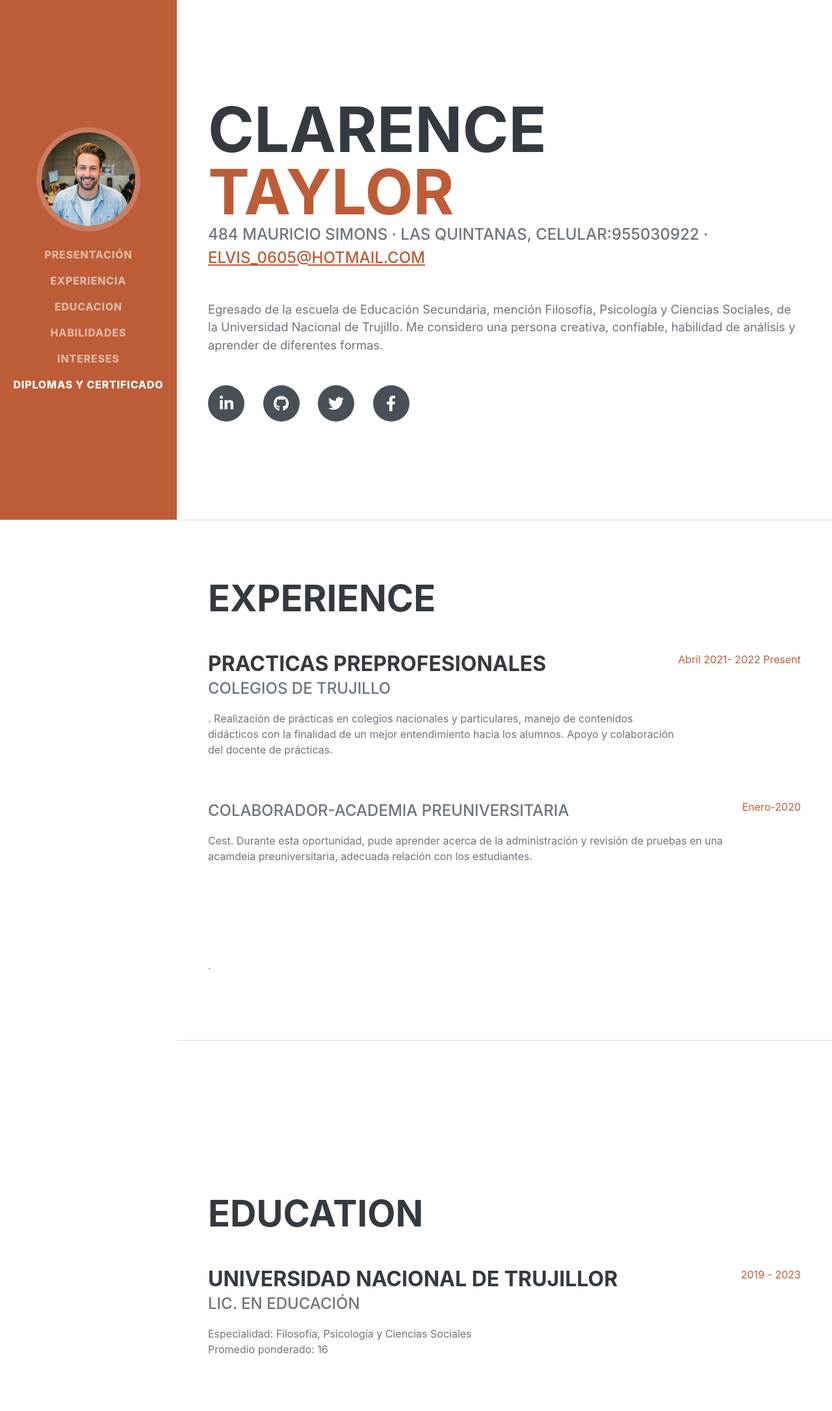
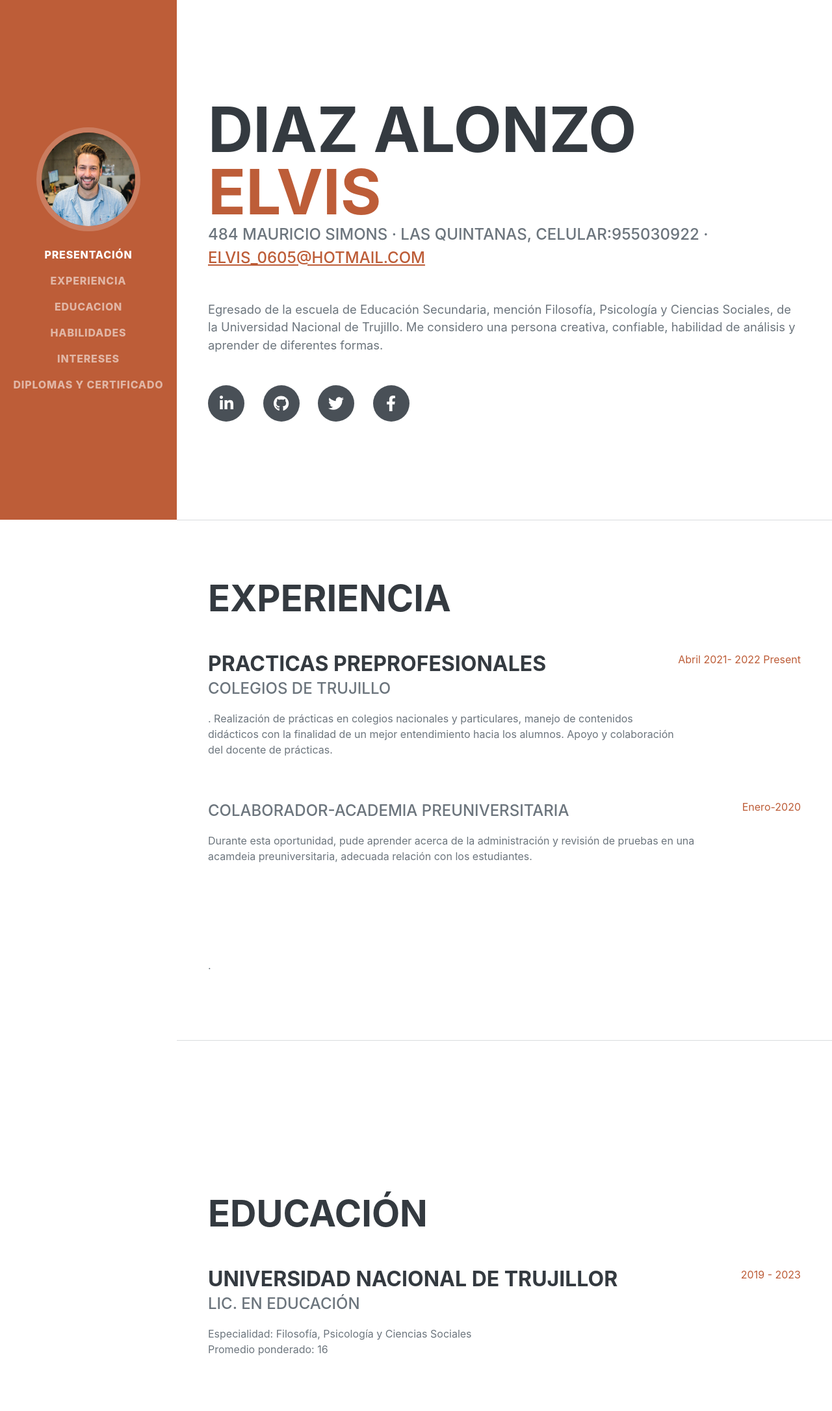
Before and after one commit to ELVISLUISDIAZALONZO/Curriculum-vitae, a plain HTML site: page index.html in a window 1280 px wide. Shown: the top 2172 px of the page at 65% size. Drawn offline with nearby package versions, Linux system fonts and the light colour scheme; a web font is replaced by a local one.

Commit message:
Update index.html

```diff
--- a/index.html
+++ b/index.html
@@ -40,8 +40,8 @@
             <section class="resume-section" id="about">
                 <div class="resume-section-content">
                     <h1 class="mb-0">
-                        Clarence
-                        <span class="text-primary">Taylor</span>
+                        DIAZ ALONZO
+                        <span class="text-primary">ELVIS</span>
                     </h1>
                     <div class="subheading mb-5">
                         484 Mauricio Simons · Las Quintanas, Celular:955030922 ·
@@ -58,9 +58,9 @@
             </section>
             <hr class="m-0" />
             <!-- Experience-->
-            <section class="resume-section" id="experience">
+            <section class="resume-section" id="Experiencia">
                 <div class="resume-section-content">
-                    <h2 class="mb-5">Experience</h2>
+                    <h2 class="mb-5">Experiencia</h2>
                     <div class="d-flex flex-column flex-md-row justify-content-between mb-5">
                         <div class="flex-grow-1">
                             <h3 class="mb-0">PRACTICAS PREPROFESIONALES</h3>
@@ -73,7 +73,7 @@
                         <div class="flex-grow-1">
                             <h3 class="mb-0"> </h3>
                             <div class="subheading mb-3">Colaborador-Academia preuniversitaria</div>
-                            <p>Cest. Durante esta oportunidad, pude aprender acerca de la administración y revisión de pruebas en una acamdeia preuniversitaria, adecuada relación con los estudiantes.</p>
+                            <p> Durante esta oportunidad, pude aprender acerca de la administración y revisión de pruebas en una acamdeia preuniversitaria, adecuada relación con los estudiantes.</p>
                         </div>
                         <div class="flex-shrink-0"><span class="text-primary">Enero-2020</span></div>
                     </div>
@@ -99,7 +99,7 @@
             <!-- Education-->
             <section class="resume-section" id="Educación">
                 <div class="resume-section-content">
-                    <h2 class="mb-5">Education</h2>
+                    <h2 class="mb-5">Educación</h2>
                     <div class="d-flex flex-column flex-md-row justify-content-between mb-5">
                         <div class="flex-grow-1">
                             <h3 class="mb-0">Universidad Nacional de Trujillor</h3>
@@ -123,7 +123,7 @@
             <!-- Skills-->
             <section class="resume-section" id="Habilidades">
                 <div class="resume-section-content">
-                    <h2 class="mb-5">Skills</h2>
+                    <h2 class="mb-5">Habilidades</h2>
                     <div class="subheading mb-3">Diferentes habilidades</div>
                     <ul class="list-inline dev-icons">
                         <li class="list-inline-item"><i class="fab fa-html5"></i></li>
@@ -164,14 +164,14 @@
             <!-- Interests-->
             <section class="resume-section" id="Intereses">
                 <div class="resume-section-content">
-                    <h2 class="mb-5">Interests</h2>
+                    <h2 class="mb-5">Intereses</h2>
                     <p> Me gusta conocer nuevas personas, viajar, compartir con amigos, escuchar música, cantar y en lo posible aconsejar.</p>
                     <p class="mb-0"> </p>
                 </div>
             </section>
             <hr class="m-0" />
             <!-- Awards-->
-            <section class="resume-section" id="awards">
+            <section class="resume-section" id="Diplomas y certificados">
                 <div class="resume-section-content">
                     <h2 class="mb-5">Diplomas y certidicado</h2>
                     <ul class="fa-ul mb-0">
```
